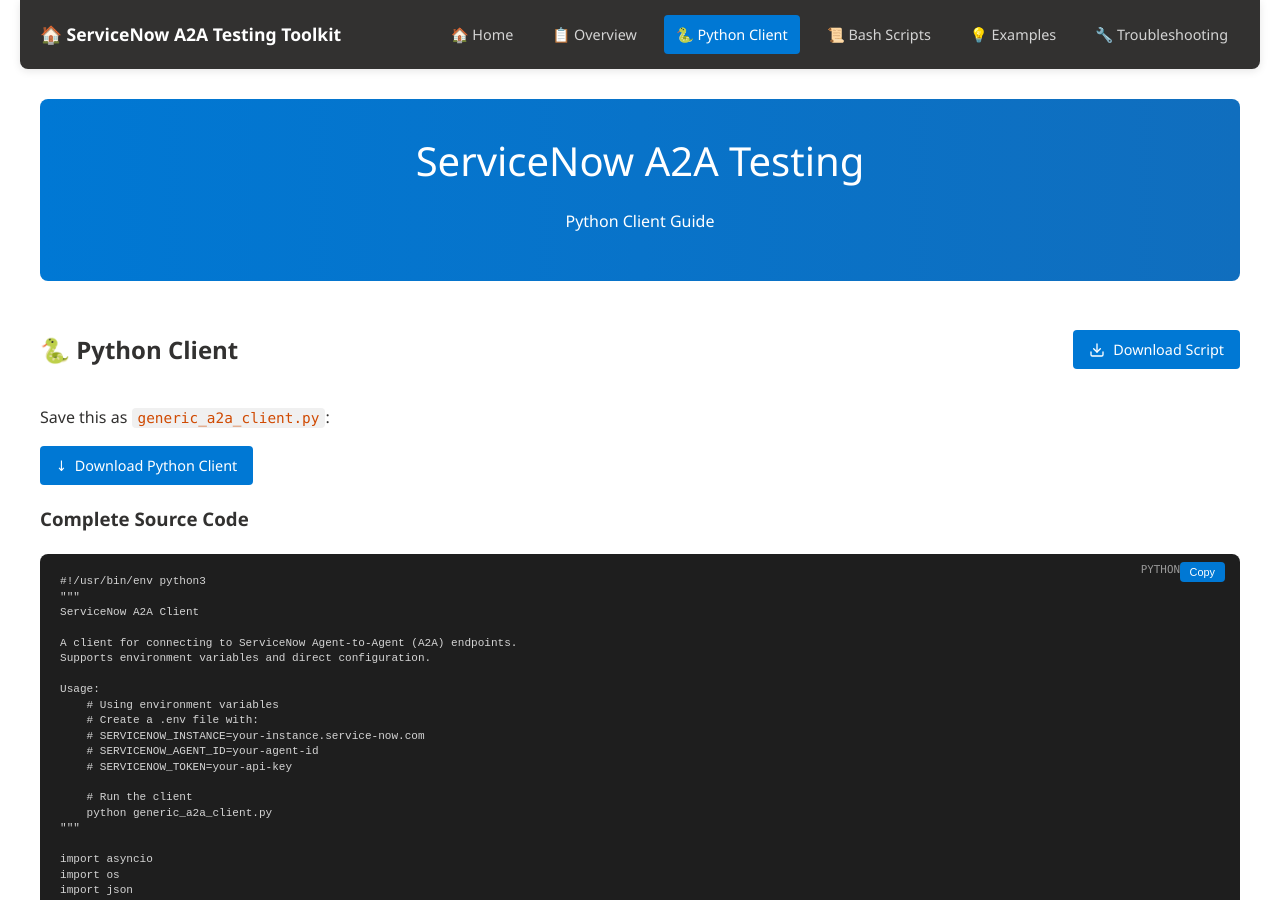
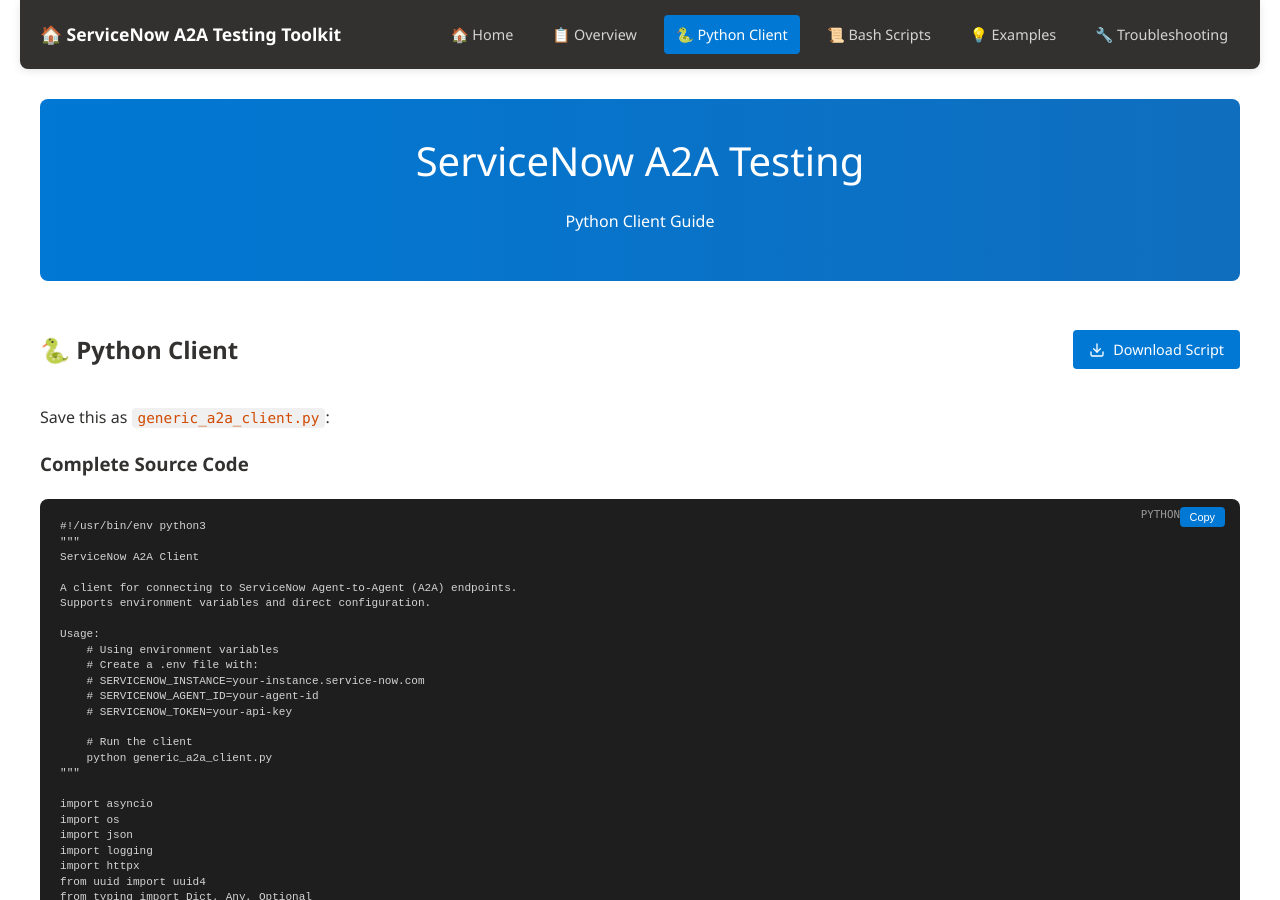
Before and after one commit to tamirlocalsn/servicenow_a2a_testing_toolkit, a Jekyll site: the page ServiceNow_A2A_Python_Client.html, which Jekyll copies as it is, in a window 1280 px wide and 900 px high. Built offline with Jekyll 4.4.1, drawn with Linux system fonts in a browser that asks for light colours.

Commit message:
fix: remove duplicate download button from Python client page

```diff
--- a/ServiceNow_A2A_Python_Client.html
+++ b/ServiceNow_A2A_Python_Client.html
@@ -486,9 +486,6 @@
         </div>
 
         <p>Save this as <span class="inline-code">generic_a2a_client.py</span>:</p>
-        <a href="generic_a2a_client.py" class="download-btn" download>
-            <i>↓</i> Download Python Client
-        </a>
 
         <h3>Complete Source Code</h3>
         <div class="code-block" data-lang="python">
```
